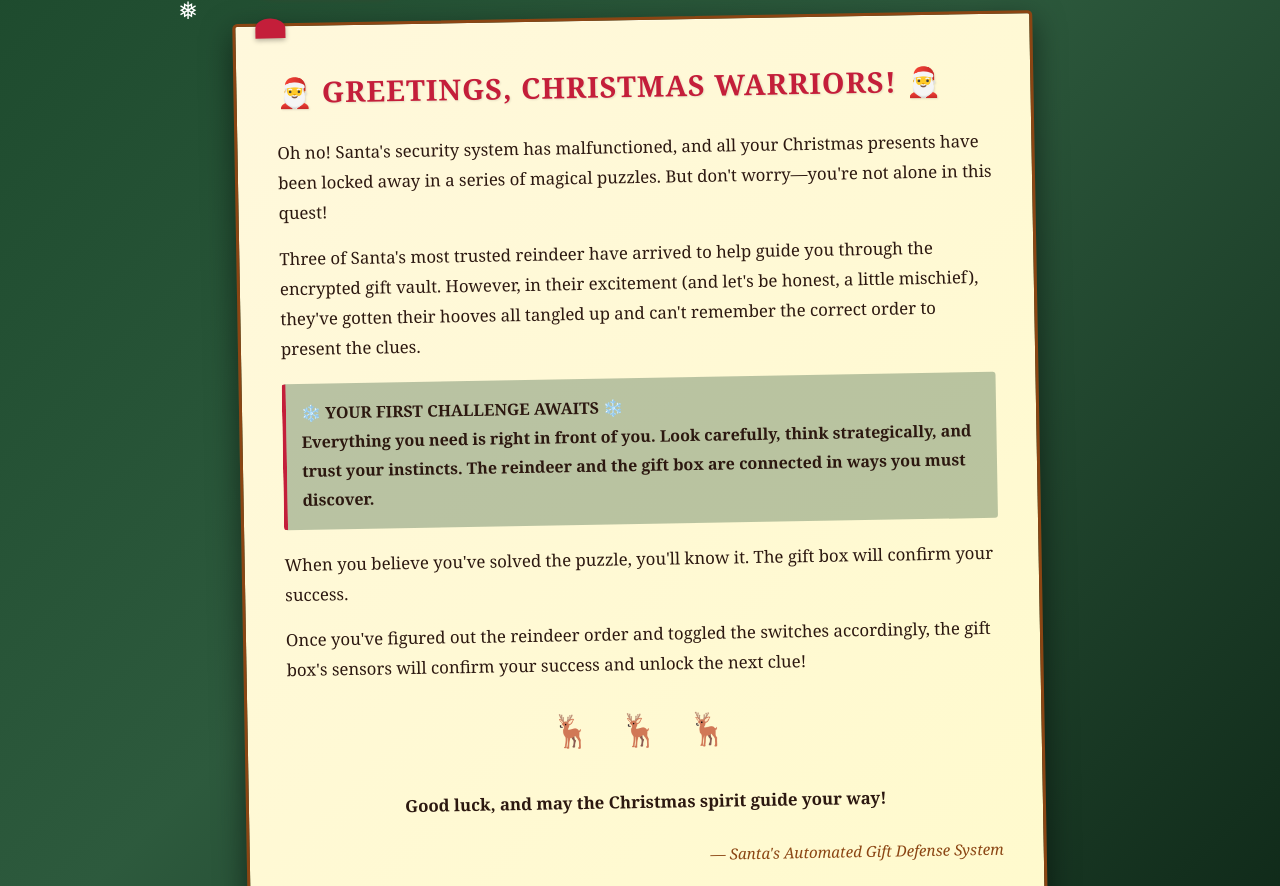
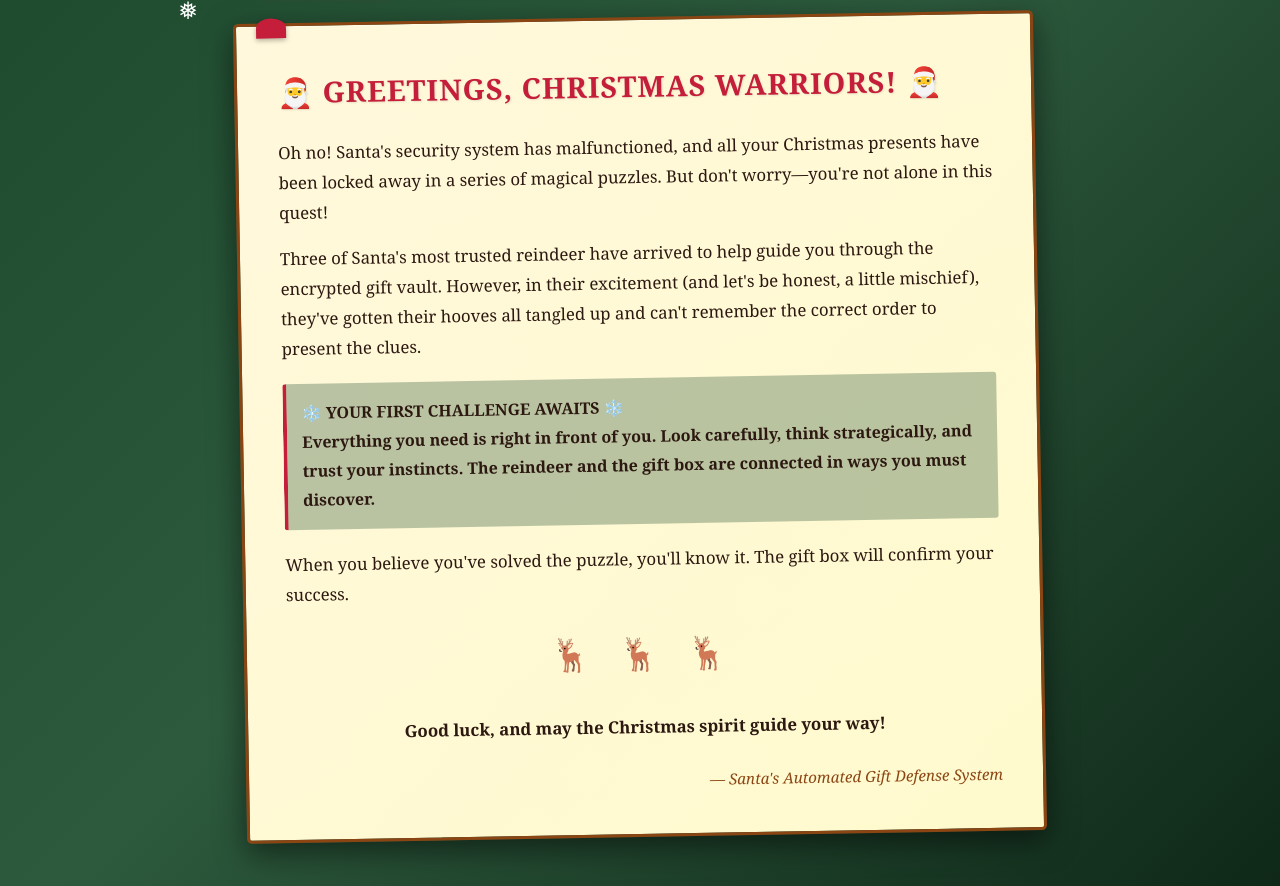
Before and after one commit to TheDudeThatCodez/christmas, a plain HTML site: page index.html in a window 1280 px wide. Shown: the part 287-1173 px from the top of the page. Drawn offline with Linux system fonts and the light colour scheme.

Commit message:
Update index.html

```diff
--- a/index.html
+++ b/index.html
@@ -292,7 +292,6 @@
 
                 <p>When you believe you've solved the puzzle, you'll know it. The gift box will confirm your success.</p>
 
-                <p>Once you've figured out the reindeer order and toggled the switches accordingly, the gift box's sensors will confirm your success and unlock the next clue!</p>
 
                 <div class="decoration">🦌 🦌 🦌</div>
 
```
